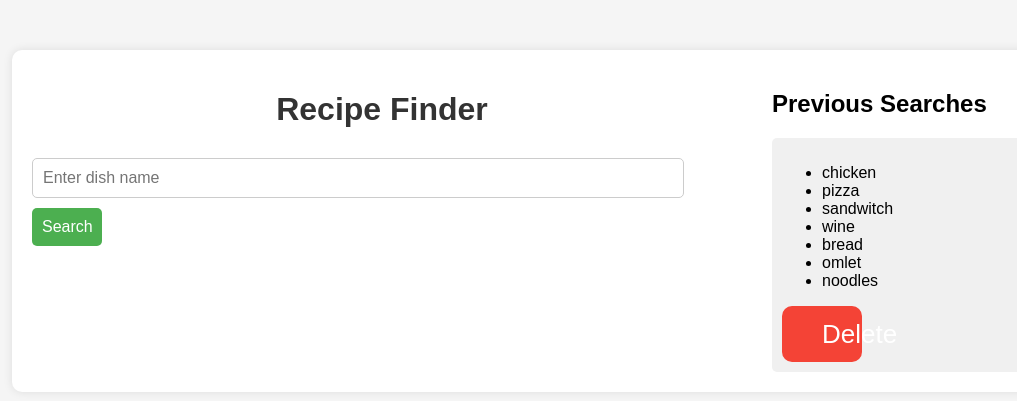
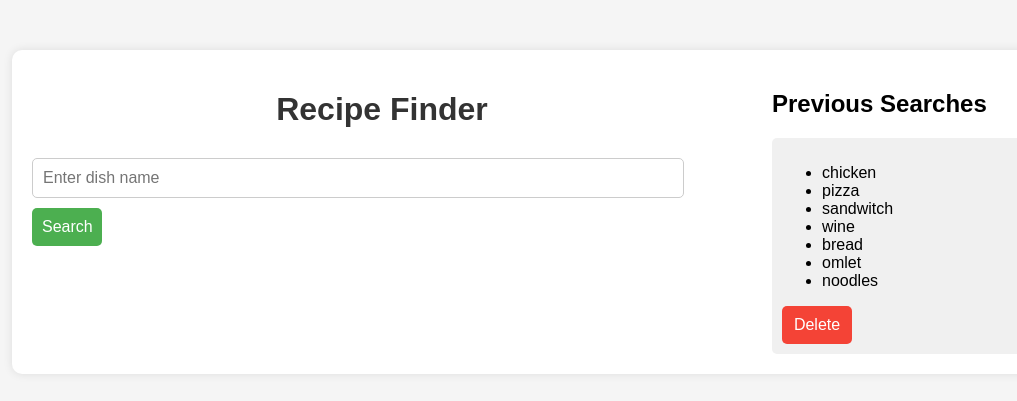
Before and after one commit to Abhishekwagh20/RecipeGenie, a Flask app: page / in a window 1280 px wide. Shown: the top 401 px of the page, without its empty margins (108-1125 px from the left). Run offline with Flask 3, Linux system fonts and the light colour scheme.

Commit message:
Update index.html

```diff
--- a/templates/index.html
+++ b/templates/index.html
@@ -117,7 +117,7 @@
                 <ul id="previousSearchList">
                     <!-- Previous searches will be displayed here dynamically -->
                 </ul>
-                <button onclick="deletePreviousRecipes()" style="background-color: #f44336; color: white; border: none; border-radius: 10px; padding-inline: 40px; padding-block: 15px; cursor: pointer; font-size: 26px; display: inline-block; line-height: 1;">Delete</button>
+                <button onclick="deletePreviousRecipes()" style="background-color: #f44336;">Delete</button>
             </div>
         </div>
     </div>
```
